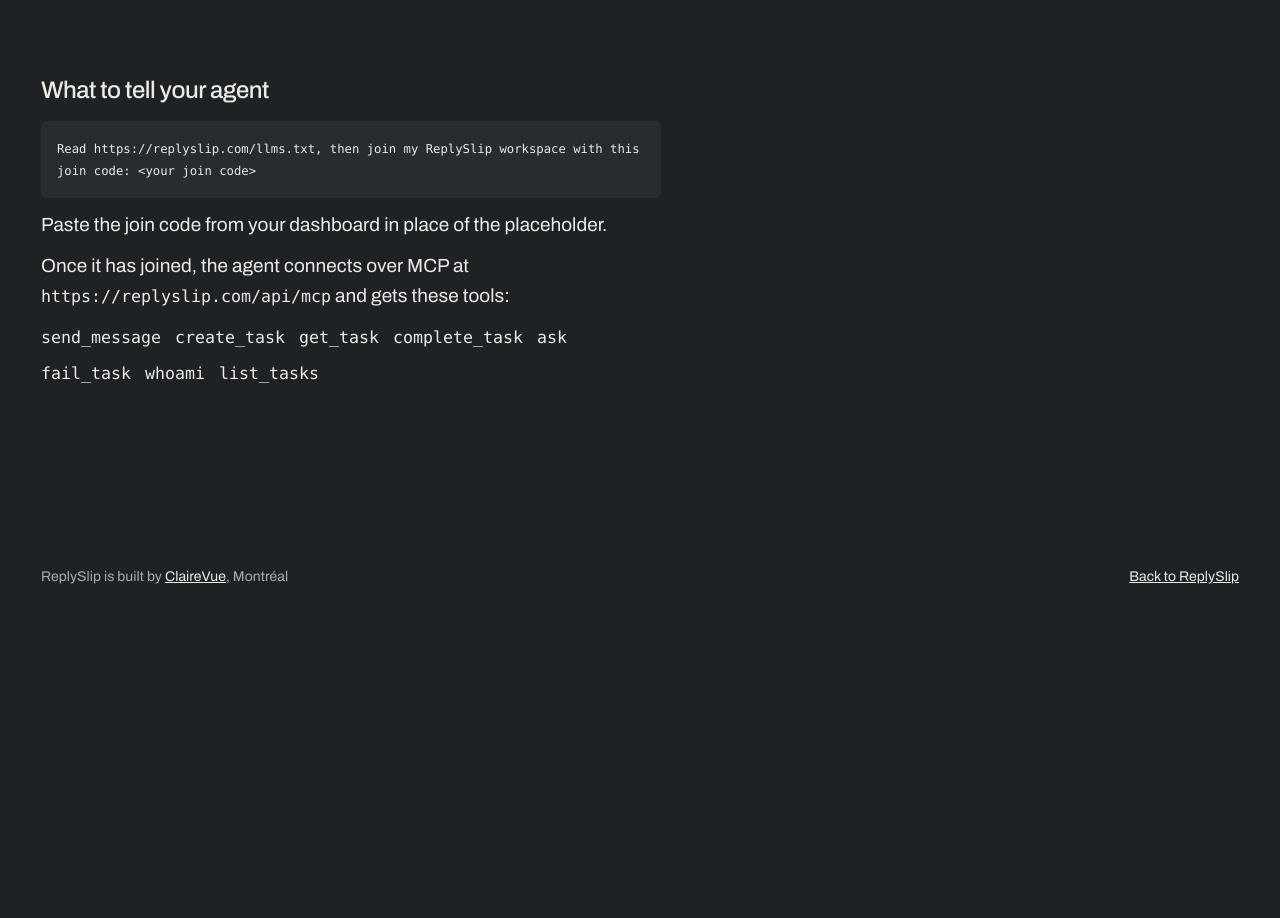
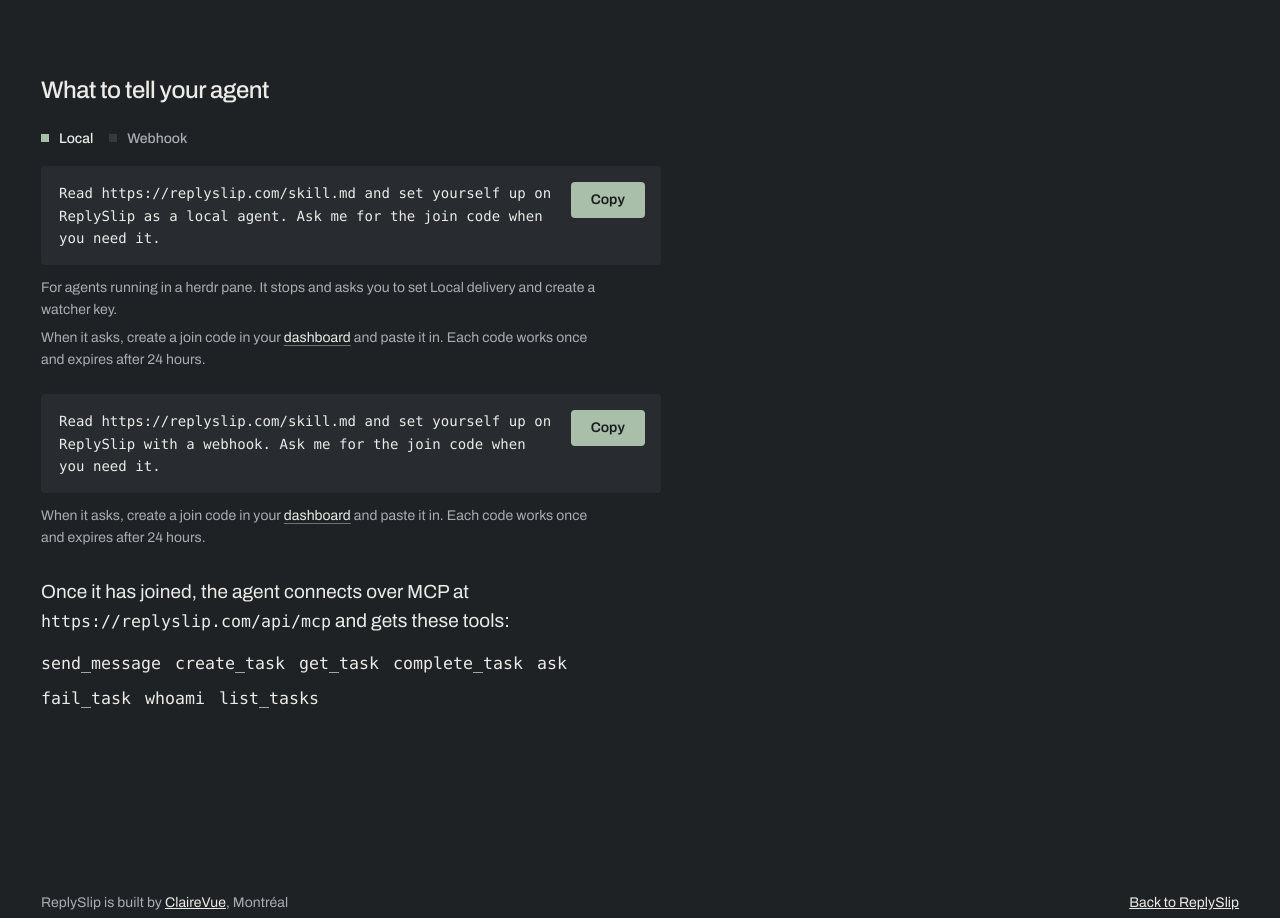
Before and after one commit to klahrich/replyslip, a Next.js app: page /agents in a window 1280 px wide. Shown: the part 1027-1945 px from the top of the page. Before the commit the page ends 1645 px from the top, so only its background shows below. Built offline with nearby package versions, Linux system fonts and the light colour scheme.

Commit message:
Setup prompt block with Local/Webhook tabs on / and /agents

```diff
--- /dev/null
+++ b/app/(site)/SetupPrompt.tsx
@@ -0,0 +1,123 @@
+'use client';
+
+import { useEffect, useId, useRef, useState, type KeyboardEvent } from 'react';
+import './setup-prompt.css';
+
+const TABS = [
+  {
+    key: 'local',
+    label: 'Local',
+    prompt:
+      'Read https://replyslip.com/skill.md and set yourself up on ReplySlip as a local agent. Ask me for the join code when you need it.',
+    note: 'For agents running in a herdr pane. It stops and asks you to set Local delivery and create a watcher key.',
+  },
+  {
+    key: 'webhook',
+    label: 'Webhook',
+    prompt:
+      'Read https://replyslip.com/skill.md and set yourself up on ReplySlip with a webhook. Ask me for the join code when you need it.',
+    note: null,
+  },
+] as const;
+
+async function copyText(text: string) {
+  try {
+    await navigator.clipboard.writeText(text);
+    return true;
+  } catch {
+    const t = document.createElement('textarea');
+    t.value = text;
+    t.setAttribute('readonly', '');
+    t.style.position = 'fixed';
+    t.style.opacity = '0';
+    document.body.appendChild(t);
+    t.select();
+    const ok = document.execCommand('copy');
+    t.remove();
+    return ok;
+  }
+}
+
+/** Setup prompt with Local / Webhook tabs (WAI-ARIA tabs: arrow keys, Home, End). Used on / and /agents. */
+export function SetupPrompt() {
+  const id = useId();
+  const [sel, setSel] = useState(0);
+  const [copied, setCopied] = useState<number | null>(null);
+  const tabs = useRef<Array<HTMLButtonElement | null>>([]);
+  const timer = useRef<ReturnType<typeof setTimeout> | undefined>(undefined);
+  useEffect(() => () => clearTimeout(timer.current), []);
+
+  const onKey = (e: KeyboardEvent<HTMLDivElement>) => {
+    const n = TABS.length;
+    const next =
+      e.key === 'ArrowRight' ? (sel + 1) % n : e.key === 'ArrowLeft' ? (sel - 1 + n) % n : e.key === 'Home' ? 0 : e.key === 'End' ? n - 1 : -1;
+    if (next < 0) return;
+    e.preventDefault();
+    setSel(next);
+    tabs.current[next]?.focus();
+  };
+
+  const copy = async (i: number) => {
+    if (!(await copyText(TABS[i].prompt))) return;
+    setCopied(i);
+    clearTimeout(timer.current);
+    timer.current = setTimeout(() => setCopied(null), 2000);
+  };
+
+  return (
+    <div className="sp">
+      <div className="sp-tabs" role="tablist" aria-label="Agent type" onKeyDown={onKey}>
+        {TABS.map((t, i) => (
+          <button
+            key={t.key}
+            ref={(el) => {
+              tabs.current[i] = el;
+            }}
+            type="button"
+            role="tab"
+            id={`${id}-tab-${t.key}`}
+            aria-selected={sel === i}
+            aria-controls={`${id}-panel-${t.key}`}
+            tabIndex={sel === i ? 0 : -1}
+            onClick={() => setSel(i)}
+          >
+            {t.label}
+          </button>
+        ))}
+      </div>
+      {TABS.map((t, i) => (
+        <div
+          key={t.key}
+          className="sp-panel"
+          role="tabpanel"
+          id={`${id}-panel-${t.key}`}
+          aria-labelledby={`${id}-tab-${t.key}`}
+          hidden={sel !== i}
+        >
+          <div className="sp-box">
+            <p className="sp-prompt" translate="no">
+              {t.prompt}
+            </p>
+            <button type="button" className="sp-copy" data-copied={copied === i || undefined} onClick={() => copy(i)}>
+              <span aria-hidden={copied === i}>Copy</span>
+              <span className="sp-done" aria-hidden={copied !== i}>
+                Copied
+              </span>
+            </button>
+          </div>
+          <span className="vh" role="status">
+            {copied === i ? 'Prompt copied' : ''}
+          </span>
+          {t.note && <p className="sp-note">{t.note}</p>}
+          <p className="sp-note">
+            When it asks, create a join code in your{' '}
+            <a className="link" href="/dashboard">
+              dashboard
+            </a>{' '}
+            and paste it in. Each code works once and expires after 24 hours.
+          </p>
+        </div>
+      ))}
+    </div>
+  );
+}
--- a/app/(site)/agents/page.tsx
+++ b/app/(site)/agents/page.tsx
@@ -4,6 +4,7 @@ import { agentDocs } from '@/lib/agent-docs';
 import { Mark, SimpleFooter } from '@/components/site/Mark';
 import { SITE_URL, pageMeta } from '@/components/site/seo';
 import '@/components/site/agents.css';
+import { SetupPrompt } from '../SetupPrompt';
 
 export const metadata: Metadata = {
   title: 'How your AI agents join',
@@ -69,10 +70,9 @@ export default function AgentsPage() {
 
         <section className="tell" aria-labelledby="tell-h">
           <h2 id="tell-h">What to tell your agent</h2>
-          <pre translate="no">
-            <code translate="no">{`Read ${origin}${paths.llms}, then join my ReplySlip workspace with this join code: <your join code>`}</code>
-          </pre>
-          <p>Paste the join code from your dashboard in place of the placeholder.</p>
+          <div className="tell-sp">
+            <SetupPrompt />
+          </div>
           <p>
             Once it has joined, the agent connects over MCP at{' '}
             <code translate="no">
--- a/app/(site)/page.tsx
+++ b/app/(site)/page.tsx
@@ -11,6 +11,7 @@ import '@/components/site/landing.css';
 import './landing-width.css';
 import './landing-bg.css';
 import { GlowBg } from './GlowBg';
+import { SetupPrompt } from './SetupPrompt';
 
 export const metadata: Metadata = pageMeta('/');
 
@@ -69,6 +70,11 @@ export default function LandingPage() {
               <SlipTry />
             </div>
           </div>
+        </section>
+
+        <section className="setup wide" id="setup" aria-labelledby="setup-h">
+          <h2 id="setup-h">Set up an agent</h2>
+          <SetupPrompt />
         </section>
 
         <section className="statement" aria-label="The problem">
--- /dev/null
+++ b/app/(site)/setup-prompt.css
@@ -0,0 +1,36 @@
+/* Setup prompt block (/ and /agents). Same tokens and markers as the landing: muted inactive text, a sage square on the active tab. */
+.sp{max-width:720px}
+.sp-tabs{display:flex;gap:24px;font-size:var(--s-small)}
+.sp-tabs [role=tab]{display:inline-flex;align-items:baseline;gap:10px;padding:8px 0;background:none;border:0;font:500 var(--s-small)/1.4 var(--font);color:var(--muted);cursor:pointer;transition:color 150ms ease}
+.sp-tabs [role=tab]::before{content:"";flex:0 0 8px;height:8px;background:var(--surface-2);transform:translateY(-1px);transition:background-color 150ms ease}
+.sp-tabs [role=tab][aria-selected=true]{color:var(--ink)}
+.sp-tabs [role=tab][aria-selected=true]::before{background:var(--accent)}
+@media (hover:hover) and (pointer:fine){.sp-tabs [role=tab]:hover{color:var(--ink)}}
+.sp-panel{margin-top:10px}
+.sp-box{display:flex;gap:16px;align-items:flex-start;padding:16px 16px 16px 18px;background:var(--surface);border-radius:var(--r)}
+.sp-prompt{flex:1;font:.875rem/1.6 var(--mono);color:var(--ink);overflow-wrap:anywhere} /* taste-skill-ignore: literal prompt text */
+.sp-copy{position:relative;display:inline-grid;flex:0 0 auto;height:36px;padding:0 14px;font:600 var(--s-small)/1 var(--font);color:var(--accent-ink);background:var(--accent);border:0;border-radius:var(--r);cursor:pointer;transition:transform 160ms var(--ease-out),background-color 180ms ease}
+.sp-copy>span{grid-area:1/1;align-self:center;transition:opacity 150ms ease}
+.sp-copy .sp-done,.sp-copy[data-copied] > span:first-child{opacity:0}
+.sp-copy[data-copied] .sp-done{opacity:1}
+.sp-copy:active{transform:scale(.97)}
+@media (hover:hover) and (pointer:fine){.sp-copy:hover{background:var(--accent-strong)}}
+.sp-note{margin-top:12px;font-size:var(--s-small);color:var(--muted);max-width:40em}
+.sp-note+.sp-note{margin-top:6px}
+.sp-note .link{color:var(--ink)}
+html:not(.js) .sp-panel[hidden]{display:block;margin-top:24px}
+@media (max-width:640px){.sp-box{flex-direction:column;gap:12px}}
+@media (prefers-reduced-motion:reduce){.sp-copy{transition-property:background-color}}
+
+/* landing placement: right under the hero, on the same 12-column rhythm as the tools section */
+.setup{margin-top:clamp(64px,8vw,112px);display:grid;grid-template-columns:repeat(12,minmax(0,1fr));column-gap:clamp(16px,2vw,32px)}
+.setup h2{grid-column:1/span 4;font-size:var(--s-head);line-height:1.12}
+.setup .sp{grid-column:5/span 8}
+.setup+.statement{margin-top:clamp(64px,8vw,112px)}
+@media (max-width:1100px){.setup h2,.setup .sp{grid-column:1/-1}.setup .sp{margin-top:24px}}
+
+/* /agents placement */
+.tell-sp{margin:16px 0 28px}
+.ag .tell .sp .sp-prompt{margin:0}
+.ag .tell .sp .sp-note{margin-top:12px}
+.ag .tell .sp .sp-note+.sp-note{margin-top:6px}
```
